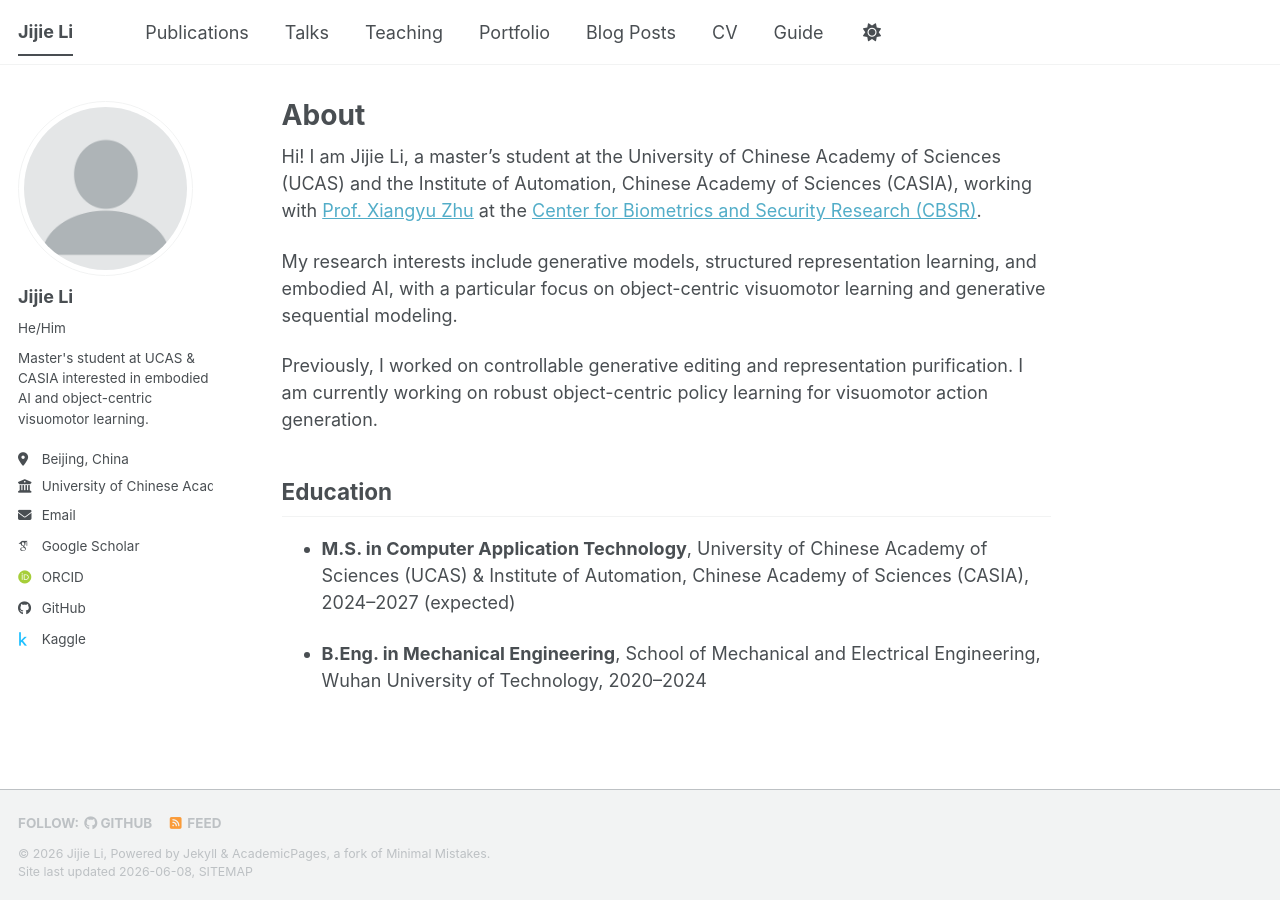
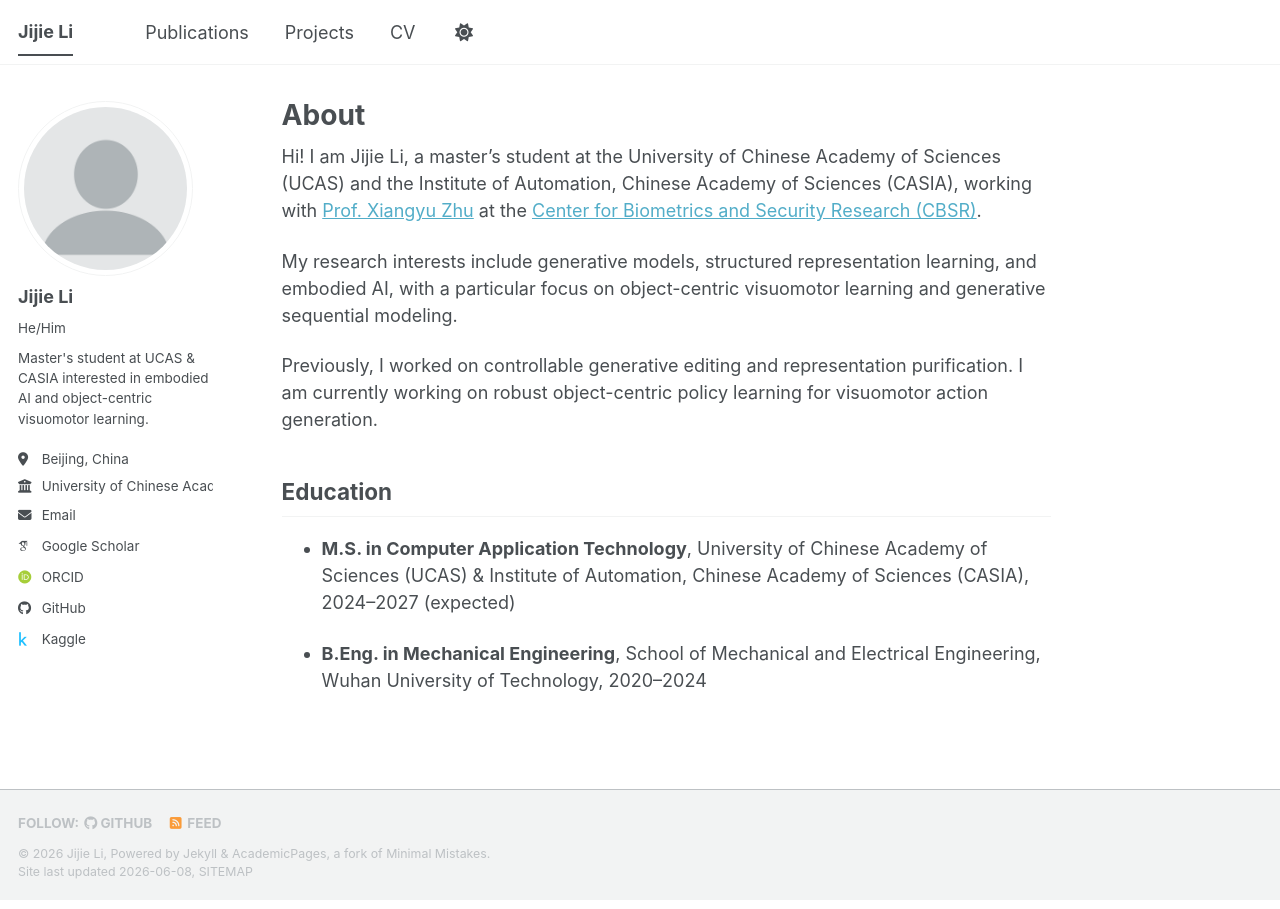
Before and after one commit to Li-Jijie/Li-Jijie.github.io, a Jekyll site: the page built from _pages/about.md, in a window 1280 px wide. Built offline with Jekyll 4.4.1, drawn with Linux system fonts in a browser that asks for light colours; some web fonts are replaced; a script bundle is joined from its source files by our own code; library files that are not in the unit come from our copies.

Commit message:
Update navigation.yml

```diff
--- a/_data/navigation.yml
+++ b/_data/navigation.yml
@@ -8,26 +8,15 @@
 #      Markdown formatted page while the second is generated using JSON.
 
 main:
+
   - title: "Publications"
+
     url: /publications/
 
-  - title: "Talks"
-    url: /talks/
+  - title: "Projects"
 
-  - title: "Teaching"
-    url: /teaching/
-
-  - title: "Portfolio"
     url: /portfolio/
 
-  - title: "Blog Posts"
-    url: /year-archive/
+  - title: "CV"
 
-  - title: "CV"
     url: /cv/
-
-  # - title: "CV"
-  #   url: /cv-json/
-
-  - title: "Guide"
-    url: /markdown/
```
